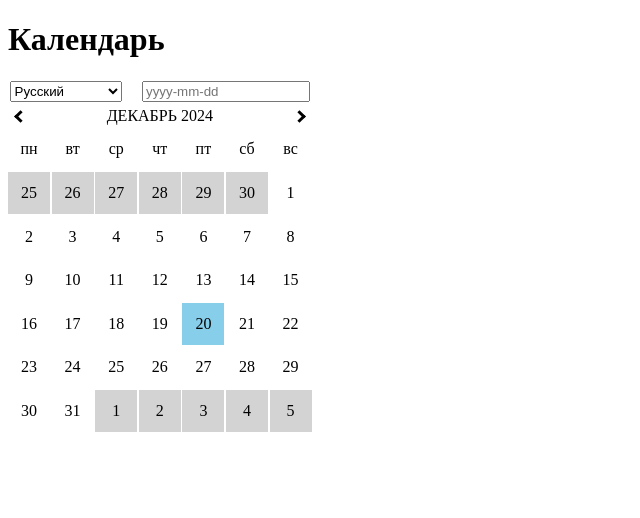
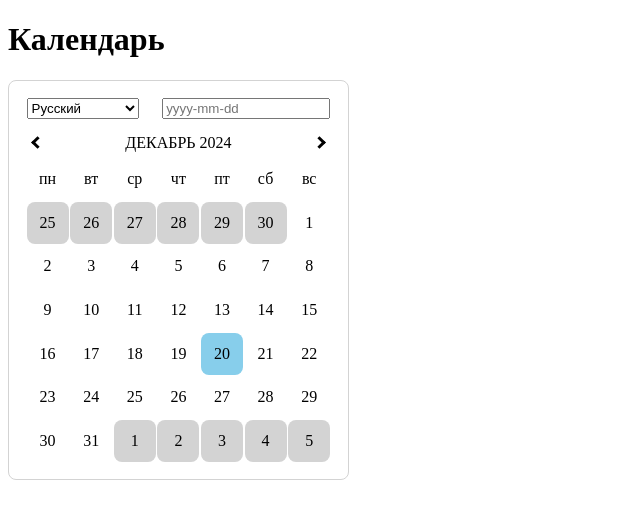
Before and after one commit to olllazy/test-task-calendar, a Vue app: page / in a window 1280 px wide. Shown: the top 518 px of the page, without its empty margins (0-640 px from the left). Built offline with nearby package versions, Linux system fonts and the light colour scheme.

Commit message:
style to classes

```diff
--- a/src/App.vue
+++ b/src/App.vue
@@ -4,7 +4,7 @@ import Calendar from './components/Calendar.vue';
 
 <template>
   <h1>Календарь</h1>
-  <Calendar :current-date="'2024-12-20'"/>
+  <Calendar current-date="2024-12-20" @select-day="(day) => console.log(day)"/>
 </template>
 
 <script>
--- a/src/components/Calendar.vue
+++ b/src/components/Calendar.vue
@@ -4,21 +4,21 @@ import WeekHeader from './WeekHeader.vue';
 </script>
 
 <template>
-    <div style="width: fit-content; display: flex; flex-direction: column; gap: 0.1rem">
-        <div style="display: flex; gap: 0.1rem; justify-content: space-between; padding: 0.1rem;">
+    <div class="calendar-container">
+        <div class="calendar-item" style="justify-content: space-between;">
             <select v-model="locale" style="width: 7rem;">
                 <option v-for="language in languages" :value="language.id">{{ language.label }}</option>
             </select>
             <input placeholder="yyyy-mm-dd" v-model="searchDateString" @change="parseDate()" style="width: 10rem;"></input>
         </div>
-        <div style="display: flex; gap: 0.1rem; justify-content: space-between; padding: 0.1rem;">
+        <div class="calendar-item" style="justify-content: space-between; margin-top: 0.5rem;">
             <button @click="decreaseMonth"><i class="arrow left"></i></button>
             <div>
                 {{ monthLabel }} {{ year }}
             </div>
             <button @click="increaseMonth"><i class="arrow right"></i></button>
         </div>
-        <div style="display: flex; flex-direction: column; gap: 0.1rem;">
+        <div class="calendar-item" style="flex-direction: column;">
             <WeekHeader :days="weekDays"/>
             <Week v-for="week in weeks" :days="week" @select-day="(day) => changeCurrentDate(day)"/>
         </div>
@@ -43,7 +43,8 @@ export default {
         searchDateString: null,
         languages: [
             {id:'en-EN', label:'English'},
-            {id:'ru-RU', label:'Русский'}
+            {id:'ru-RU', label:'Русский'},
+            {id: 'de-DE', label: 'Deutsch'}
         ]
     }
   },
@@ -62,7 +63,6 @@ export default {
             const monday = new Date(2023, 0, 2);
             const res = [];
 
-            // Получаем названия всех дней недели
             for (let i = 0; i < 7; i++) {
                 const date = new Date(monday);
                 date.setDate(monday.getDate() + i);
@@ -145,7 +145,9 @@ export default {
         this._currentDate = date;
         this.month = this._currentDate.getMonth();
         this.year = this._currentDate.getFullYear();
-        this.$emit('selectDay', date);
+        let tzoffset = this._currentDate.getTimezoneOffset() * 60000; //
+        let localISOTime = (new Date(this._currentDate - tzoffset)).toISOString().slice(0, -1);
+        this.$emit('selectDay', localISOTime.split('T')[0]);
     },
     parseDate() {
         const regex = /^\d{4}\-(0?[1-9]|1[012])\-(0?[1-9]|[12][0-9]|3[01])$/;
@@ -174,6 +176,20 @@ export default {
 </script>
 
 <style scoped>
+.calendar-container {
+    width: fit-content;
+    display: flex;
+    flex-direction: column;
+    gap: 0.2rem;
+    padding: 1rem;
+    border: 0.05rem solid lightgray;
+    border-radius: 0.5rem;
+}
+.calendar-item {
+    display: flex;
+    gap: 0.1rem;
+    padding: 0.1rem;
+}
 button {
     background-color: transparent;
     border: none;
--- a/src/components/Day.vue
+++ b/src/components/Day.vue
@@ -48,6 +48,7 @@ export default {
         text-align: center;
         align-content: center;
         border: 0.1rem solid transparent;
+        border-radius: 0.5rem;
     }
     .not-current {
         background-color: lightgrey;
```
Also changed, not shown: 1 other file (tests, documents, lock files or other folders).
